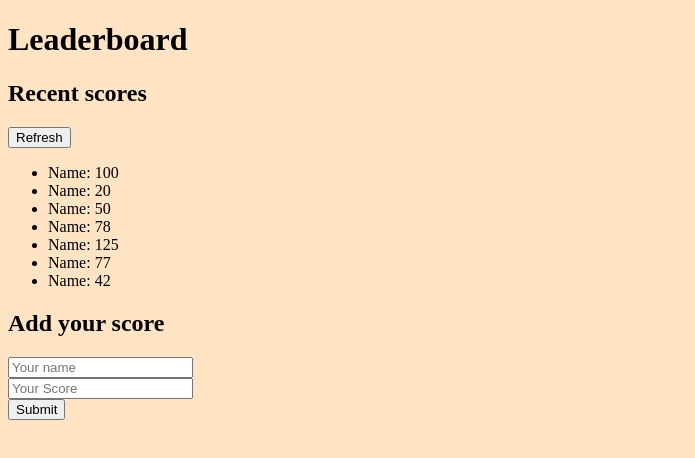
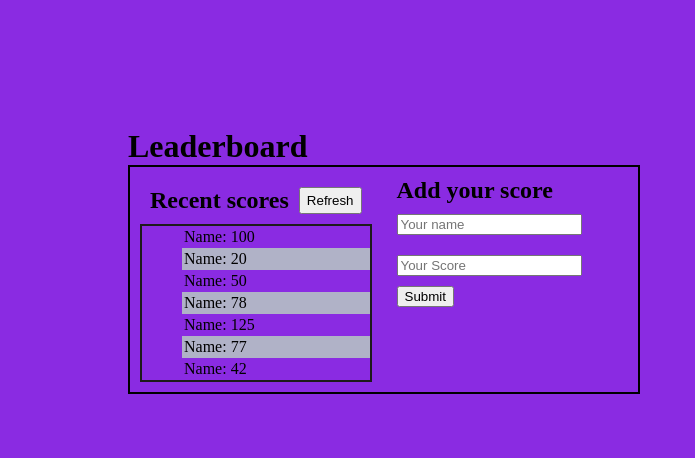
Before and after one commit to AbrahaKahsay/leaderboard, a website built with webpack: page src/index.html in a window 1280 px wide. Shown: the whole page, without its empty margins (0-695 px from the left). Built offline with nearby package versions, Linux system fonts and the light colour scheme.

Commit message:
Add style

```diff
--- a/src/index.html
+++ b/src/index.html
@@ -7,8 +7,9 @@
   </head>
   <body>
     <h1>Leaderboard</h1>
+    <div class="board">
       <section id="scores">
-      <div>
+        <div id="score-header">
           <h2>Recent scores</h2>
           <button>Refresh</button>
         </div>
@@ -32,5 +33,6 @@
         </form>
         <button>Submit</button>
       </section>
+    </div>
   </body>
 </html>
--- a/src/style.css
+++ b/src/style.css
@@ -1,3 +1,44 @@
+* {
+    margin: 0;
+    box-sizing: border-box;
+}
+
 body {
-    background-color: bisque;
+    background-color: blueviolet;
+    margin-top: 10%;
+    margin-left: 10%;
+    width: 40%;
+    height: 100vh;
 }
+
+.board {
+    display: flex;
+    /* justify-content: space-between; */
+    gap: 25px;
+    padding: 10px;
+    border: 2px solid black;
+}
+
+#score-header {
+    display: flex;
+    gap: 10px;padding: 10px;
+}
+
+#list {
+    border: 2px solid rgb(29, 27, 27);
+}
+
+#list ul li {
+    list-style: none;
+    padding: 2px;
+
+}
+
+#list ul li:nth-child(2n) {
+    background: rgb(176, 178, 199);
+  }
+
+  #name ,
+  #score {
+    margin: 10px 0;
+  }
```
Also changed, not shown: dist/index.html, dist/main.js. Lines whose indentation alone changed are shown as unchanged.
